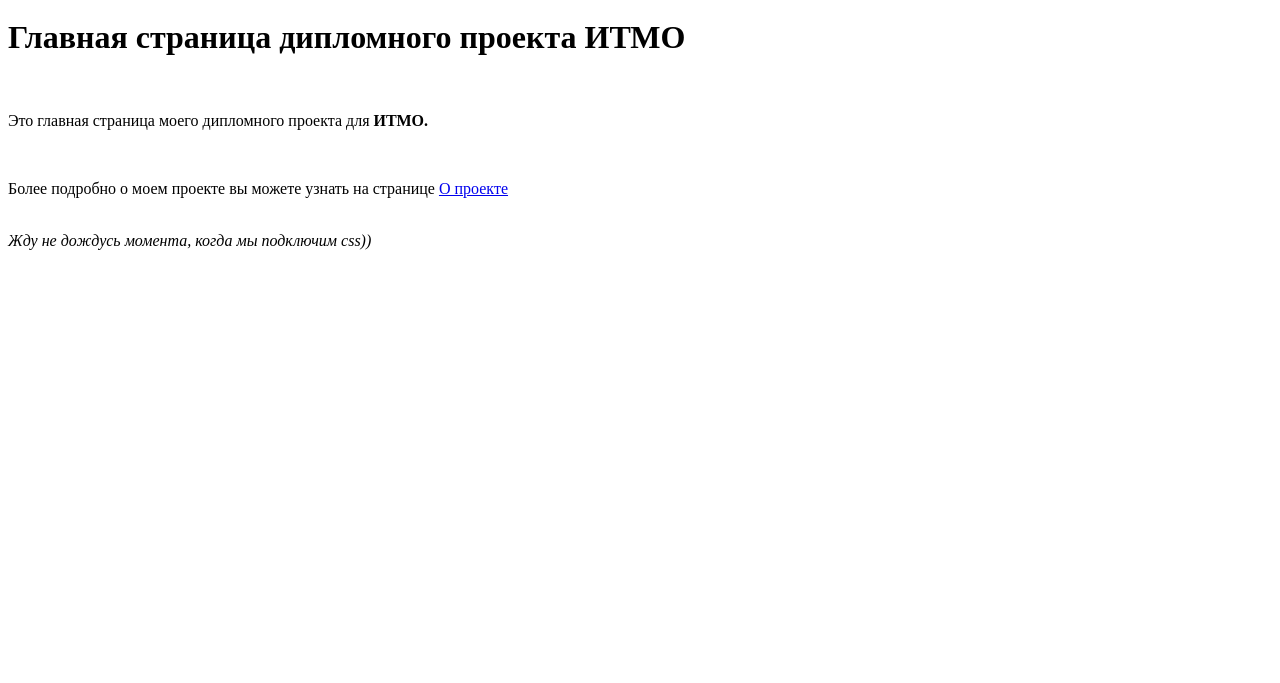
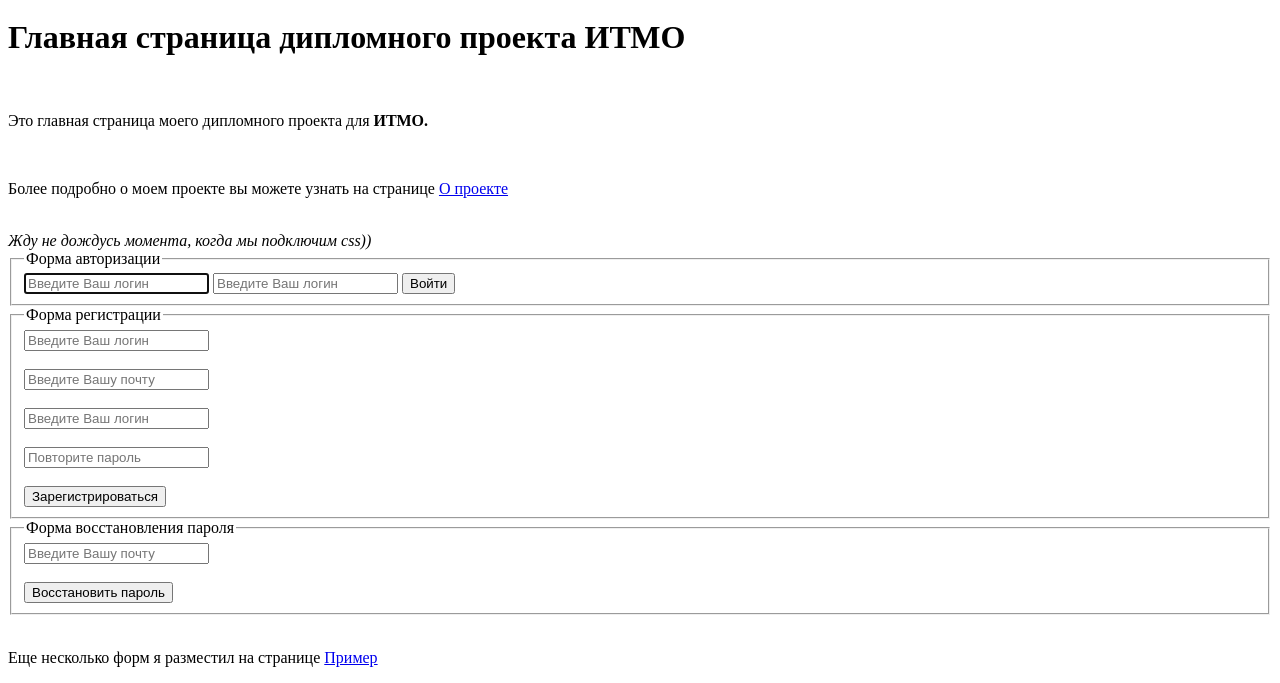
Before and after one commit to dimaxp/itmo, a plain HTML site: page index.html in a window 1280 px wide. Shown: the part 184-867 px from the top of the page. Before the commit the page ends 800 px from the top, so only its background shows below. Drawn offline with Linux system fonts and the light colour scheme.

Commit message:
add forms

```diff
--- a/index.html
+++ b/index.html
@@ -5,6 +5,7 @@
     <title>Дипломный проект - Главная</title>
     <meta name="description" content="Дипломная работа для итомо">
     <meta name="keywords" content="Дипломная работа, итомо, проект, git, html, php">
+    <link rel="stylesheet" href="css/style.css">
 </head>
 <body>
 <div class="container">
@@ -32,5 +33,76 @@
 
 </div>
 
+
+<form name="login" action="#">
+
+    <fieldset>
+        <legend>Форма авторизации</legend>
+            <label for="login">
+                <input id="login" autofocus required placeholder="Введите Ваш логин" type="text"></label>
+                <label for="passw">
+                    <input id="passw" required placeholder="Введите Ваш логин" type="password"></label>
+                <button type="submit">Войти</button>
+    </fieldset>
+
+
+</form>
+
+
+
+
+
+<form name="register" action="#">
+
+    <fieldset>
+        <legend>Форма регистрации</legend>
+        <div>
+        <label for="login">
+            <input id="login"  required placeholder="Введите Ваш логин" type="text"></label>
+        </div>
+        <br>
+        <div>
+            <label for="mail">
+                <input id="mail" name="mail"  required placeholder="Введите Вашу почту" type="email"></label>
+        </div>
+
+<br>
+        <div>
+        <label for="passw">
+            <input id="passw" name="passw" required placeholder="Введите Ваш логин" type="password"></label>
+        </div>
+
+        <br>
+        <div>
+            <label for="passw2">
+                <input id="passw2" name="passw2" required placeholder="Повторите пароль" type="password"></label>
+        </div><br>
+        <button type="submit">Зарегистрироваться</button>
+    </fieldset>
+
+
+</form>
+
+
+
+
+<form name="passfog" action="#">
+
+    <fieldset>
+        <legend>Форма восстановления пароля</legend>
+        <div>
+            <label for="mail">
+                <input id="mail" name="mail"  placeholder="Введите Вашу почту" type="email"></label>
+        </div><br>
+        <button type="submit">Восстановить пароль</button>
+    </fieldset>
+
+
+</form>
+
+<br>
+
+<p>Еще несколько форм я разместил на странице <a href="page.html">Пример</p>
+
 </body>
 </html>
```
Also changed, not shown: about.html (+1 -0 lines), page.html (+60 -0 lines), css/style.css (added).
